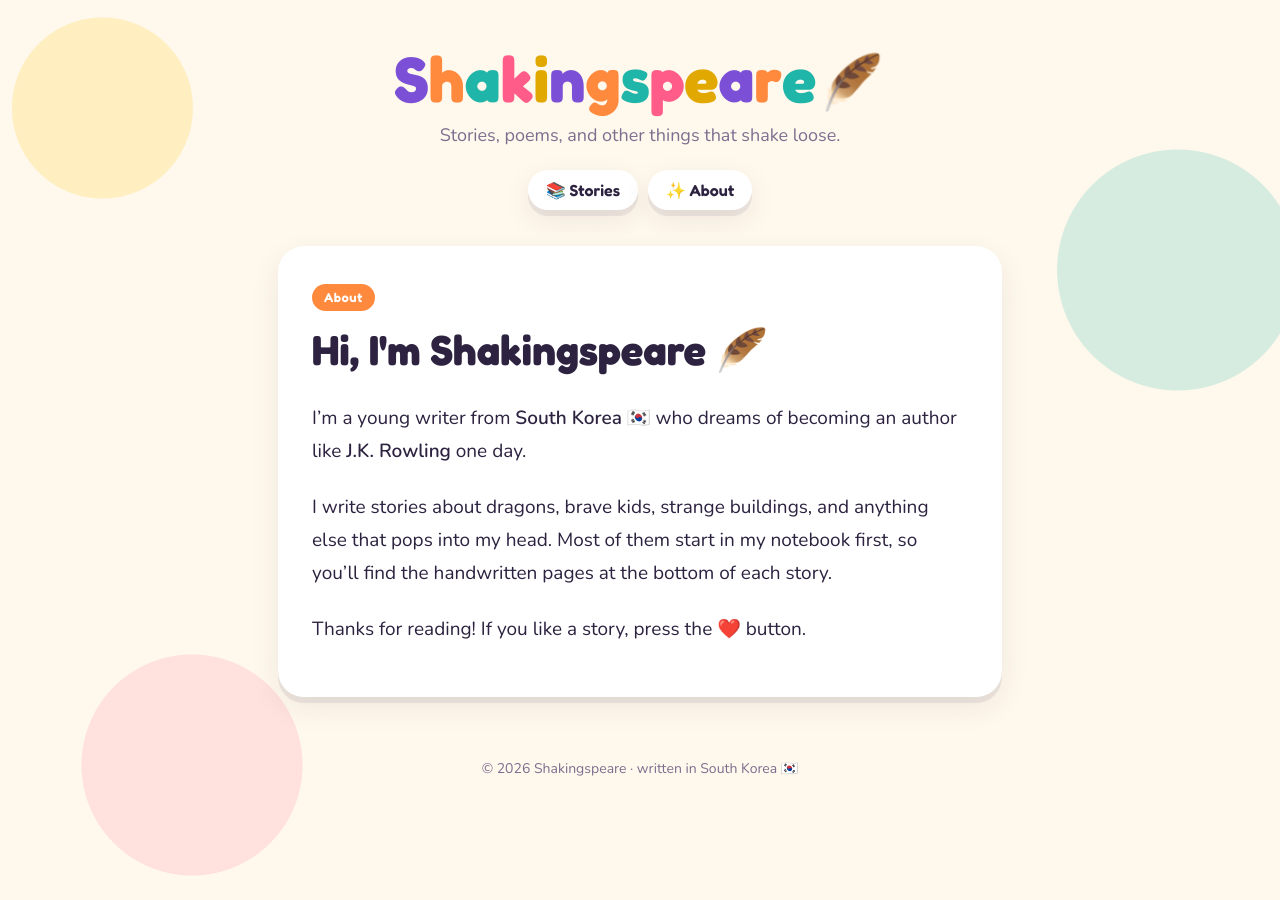
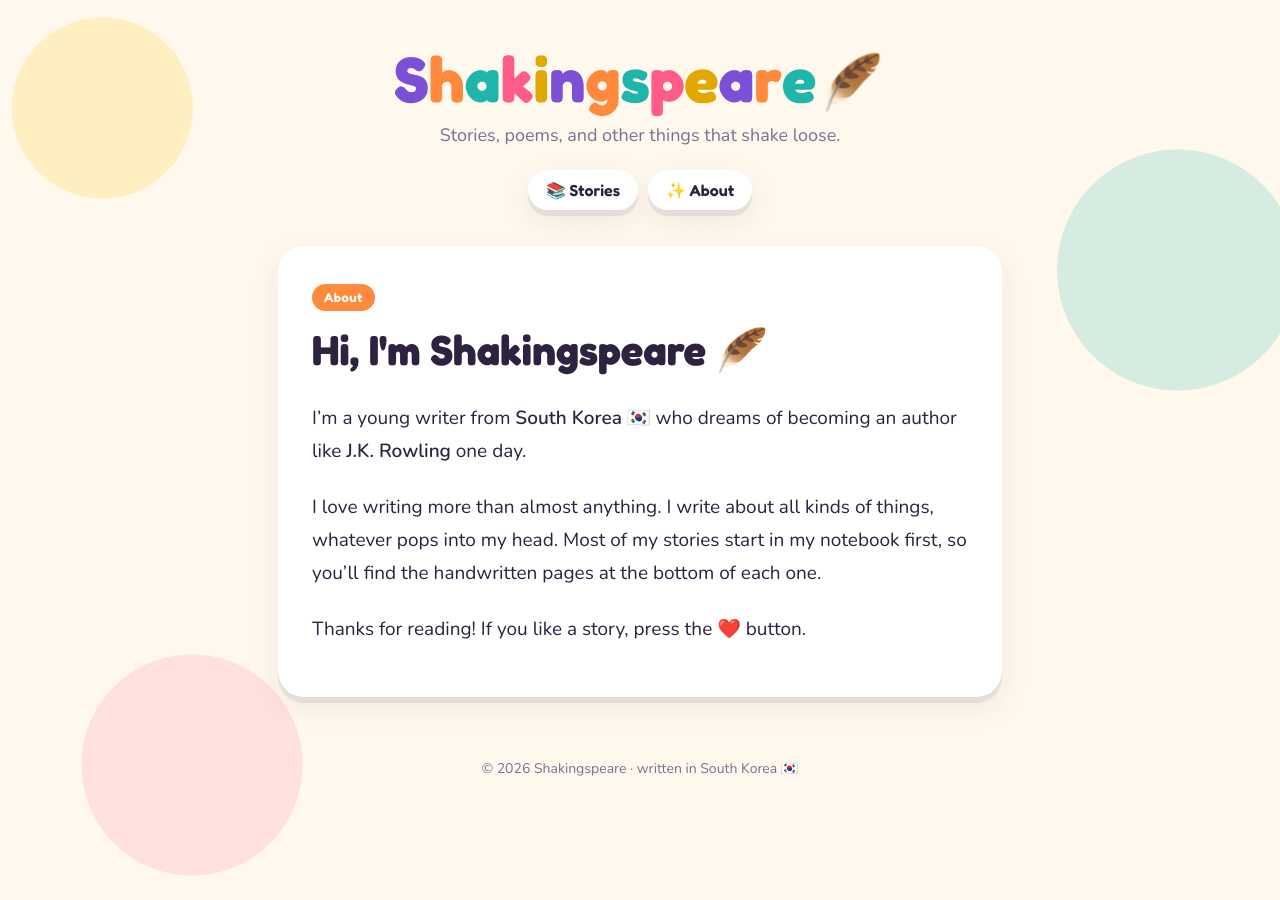
Before and after one commit to shakingspeare/shakingspeare.github.io, a Jekyll site: the page built from about.md, in a window 1280 px wide. Built offline with Jekyll 4.4.1, drawn with Linux system fonts in a browser that asks for light colours.

Commit message:
About: love of writing
Co-Authored-By: Claude Opus 5.5 <noreply@anthropic.com>

```diff
--- a/about.md
+++ b/about.md
@@ -10,7 +10,7 @@ permalink: /about/
 
 I'm a young writer from **South Korea** 🇰🇷 who dreams of becoming an author like **J.K. Rowling** one day.
 
-I write stories about dragons, brave kids, strange buildings, and anything else that pops into my head. Most of them start in my notebook first, so you'll find the handwritten pages at the bottom of each story.
+I love writing more than almost anything. I write about all kinds of things, whatever pops into my head. Most of my stories start in my notebook first, so you'll find the handwritten pages at the bottom of each one.
 
 Thanks for reading! If you like a story, press the ❤️ button.
 
```
